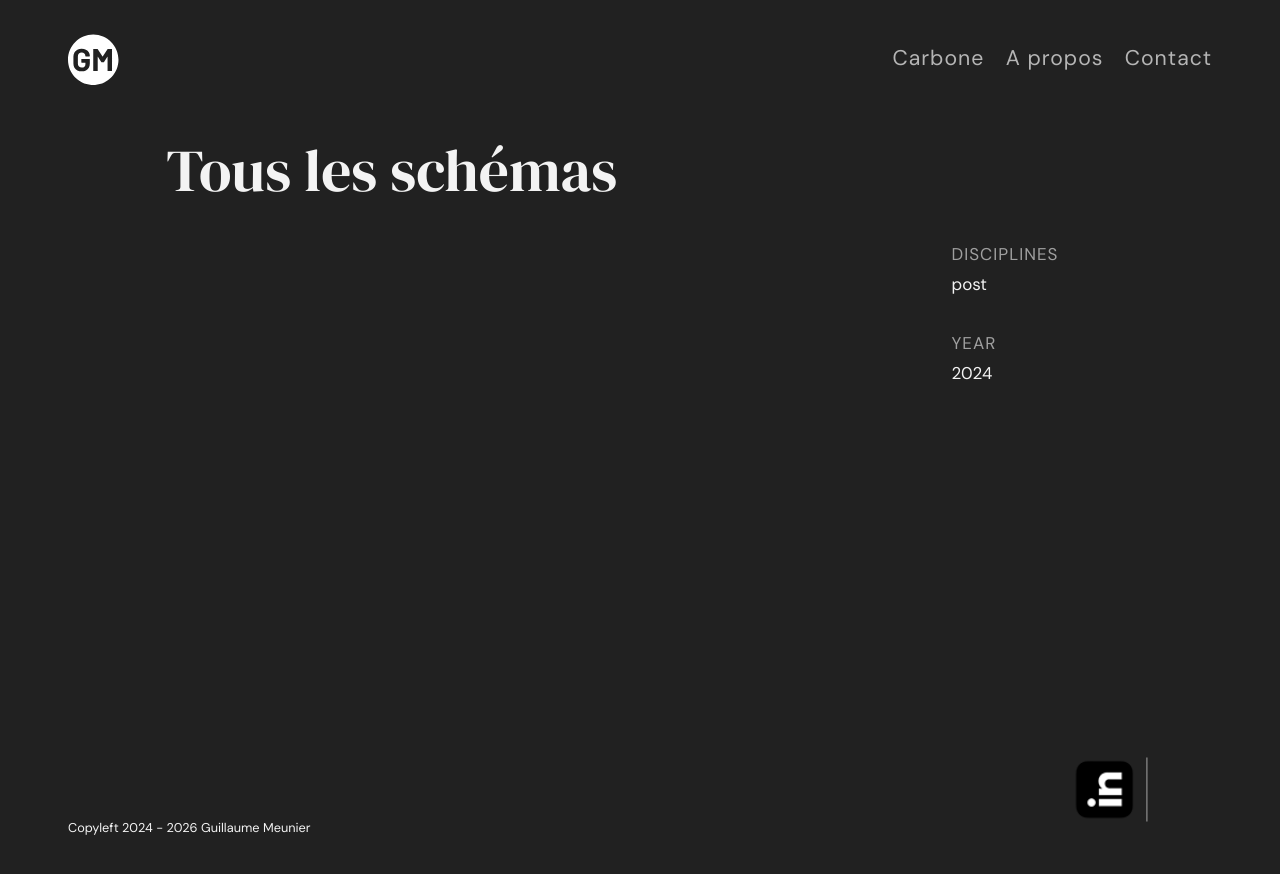
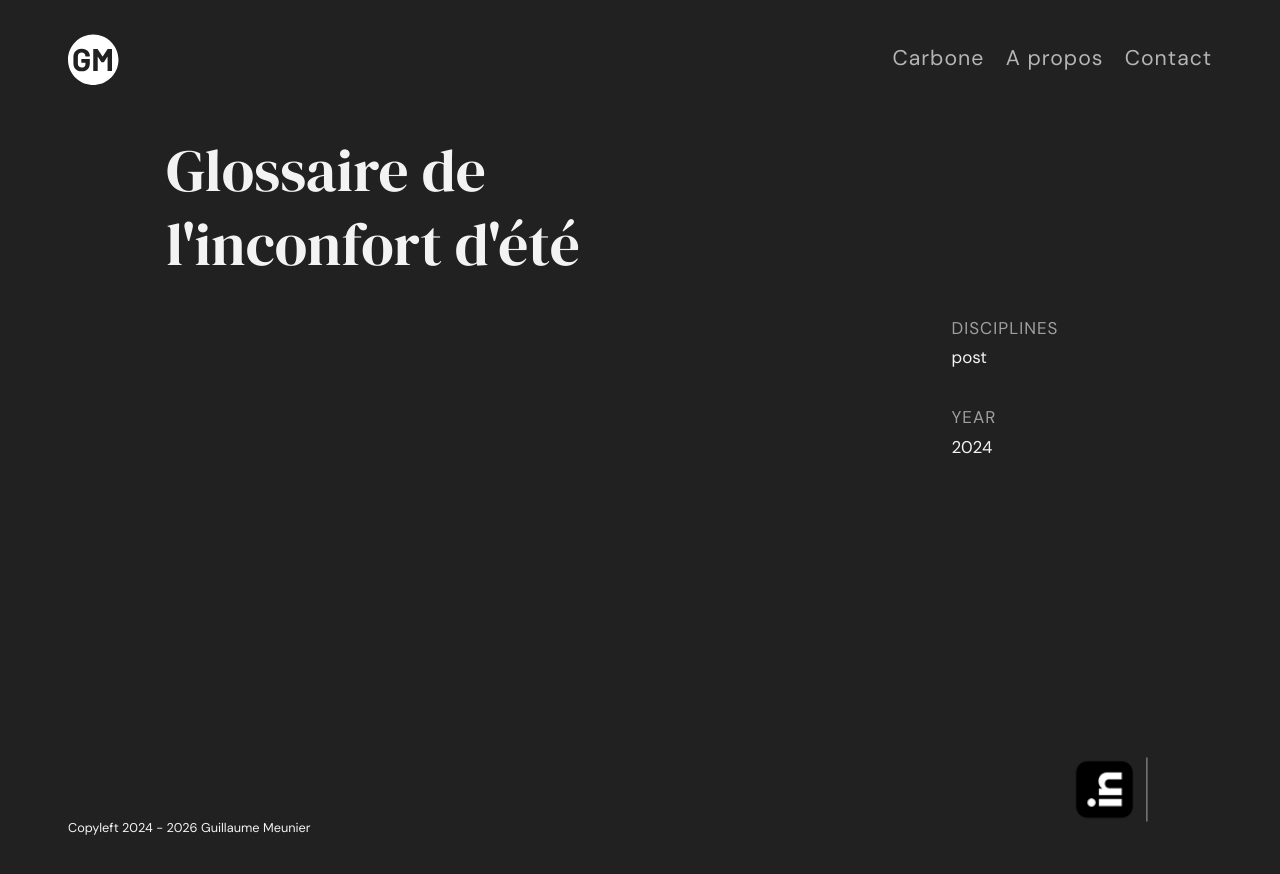
Before and after one commit to Alliages/guillaume_meunier, a Jekyll site: the page built from _projects/les_schemas.md, in a window 1280 px wide. Shown: the top 874 px of the page. Built offline with Jekyll 4.4.1, drawn with Linux system fonts in a browser that asks for light colours; nearby versions of some CDN libraries; part of the change alters nothing that is shown.

Commit message:
glossaire à la place

```diff
--- a/_projects/les_schemas.md
+++ b/_projects/les_schemas.md
@@ -1,8 +1,8 @@
 ---
 date: 2024-01-05
 published: true
-title: "Tous les schémas"
-description: "Tous les schémas, ceux que je crée ou ceux qui m'intéressent téléchargeable"
+title: "Glossaire de l'inconfort d'été"
+description: "Le glossaire des mots, acronymes et unités souvent utilisés dans le monde du bâtiment autour de la question de l’inconfort d’été"
 categories: liste, post
 disciplines: post
 media: Website
@@ -10,8 +10,8 @@ ownership: GM
 client: GM
 time_period: 2024
 thumbnail: "/projects/les_schemas/les_schemas.jpg"
-url : "https://public.joomeo.com/users/alliages/albums"
-lien : "https://public.joomeo.com/users/alliages/albums"
+url : "https://guillaume-meunier.notion.site/2446562e29cd80a99195f07beeade7c3?v=2446562e29cd8149af13000cd27719b1"
+lien : "https://guillaume-meunier.notion.site/2446562e29cd80a99195f07beeade7c3?v=2446562e29cd8149af13000cd27719b1"
 
 
 
```
